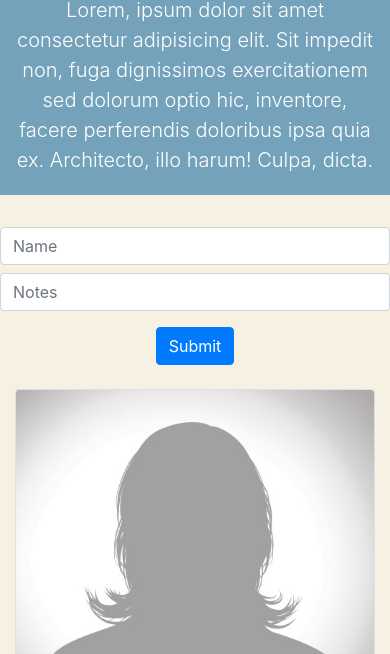
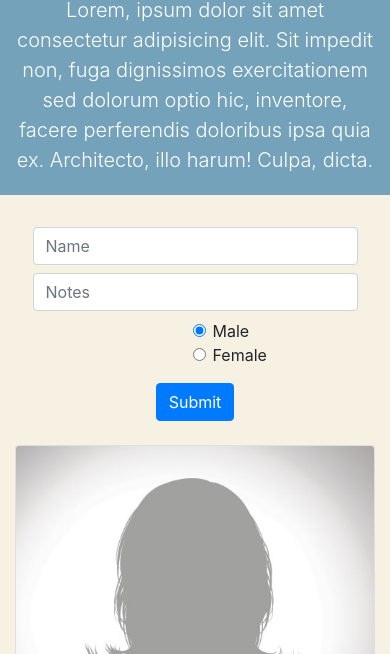
Before and after one commit to AVigants/MD4-javascript-object-to-DOM-, a plain HTML site: page index.html in a window 390 px wide. Shown: the part 190-844 px from the top of the page. Drawn offline with nearby package versions, Linux system fonts and the light colour scheme.

Commit message:
added form radios, template string in js

```diff
--- a/app.js
+++ b/app.js
@@ -9,8 +9,18 @@ let things = majasdObj;
 //dom query
 const cardTitles = document.querySelectorAll('.card-title');
 const cardText = document.querySelectorAll('div.container.text-muted > div > div > div > div > p');
-// cardTitles.forEach(title => title.innerHTML = 'lmao'); we have the titles
-// cardText.forEach(text => text.innerHTML = 'yolo'); we have the text
+const template = `
+<div class="col-md-6 col-lg-3 my-2">
+                <div class="card">
+                    <img src="css/male.jpg" class="card-img-top img-fluid">
+
+                    <div class="card-block text-center">
+                        <h3 class="card-title">h3-tag</h3>
+                        <p class="">p-tag</p>
+                    </div>
+                </div>
+            </div>
+`;
 
 
 things.forEach(element => {
--- a/index.html
+++ b/index.html
@@ -17,8 +17,24 @@
 
     <form>
         <div class="form-group">
-            <input type="text" class="form-control col-md-6 col-lg-3 my-2 mx-auto" id="name" placeholder="Name">
-            <input type="text" class="form-control col-md-6 col-lg-3 my-2 mx-auto" id="notes" placeholder="Notes">
+            <input type="text" class="form-control col-10 col-md-6 col-lg-3 my-2 mx-auto" id="name" placeholder="Name">
+            <input type="text" class="form-control col-10 col-md-6 col-lg-3 my-2 mx-auto" id="notes" placeholder="Notes">
+            <div class="row">
+                <div class="col-1 mx-auto">
+                    <div class="form-check">
+                        <input class="form-check-input" type="radio" name="gridRadios" id="male" value="option1" checked>
+                        <label class="form-check-label" for="male">
+                        Male
+                        </label>
+                    </div>
+                    <div class="form-check">
+                        <input class="form-check-input" type="radio" name="gridRadios" id="female" value="option2">
+                        <label class="form-check-label" for="female">
+                        Female
+                        </label>
+                    </div>
+                </div>
+            </div>
         <button type="submit" class="btn btn-primary d-block mx-auto my-3">Submit</button>
     </form>
 
```
